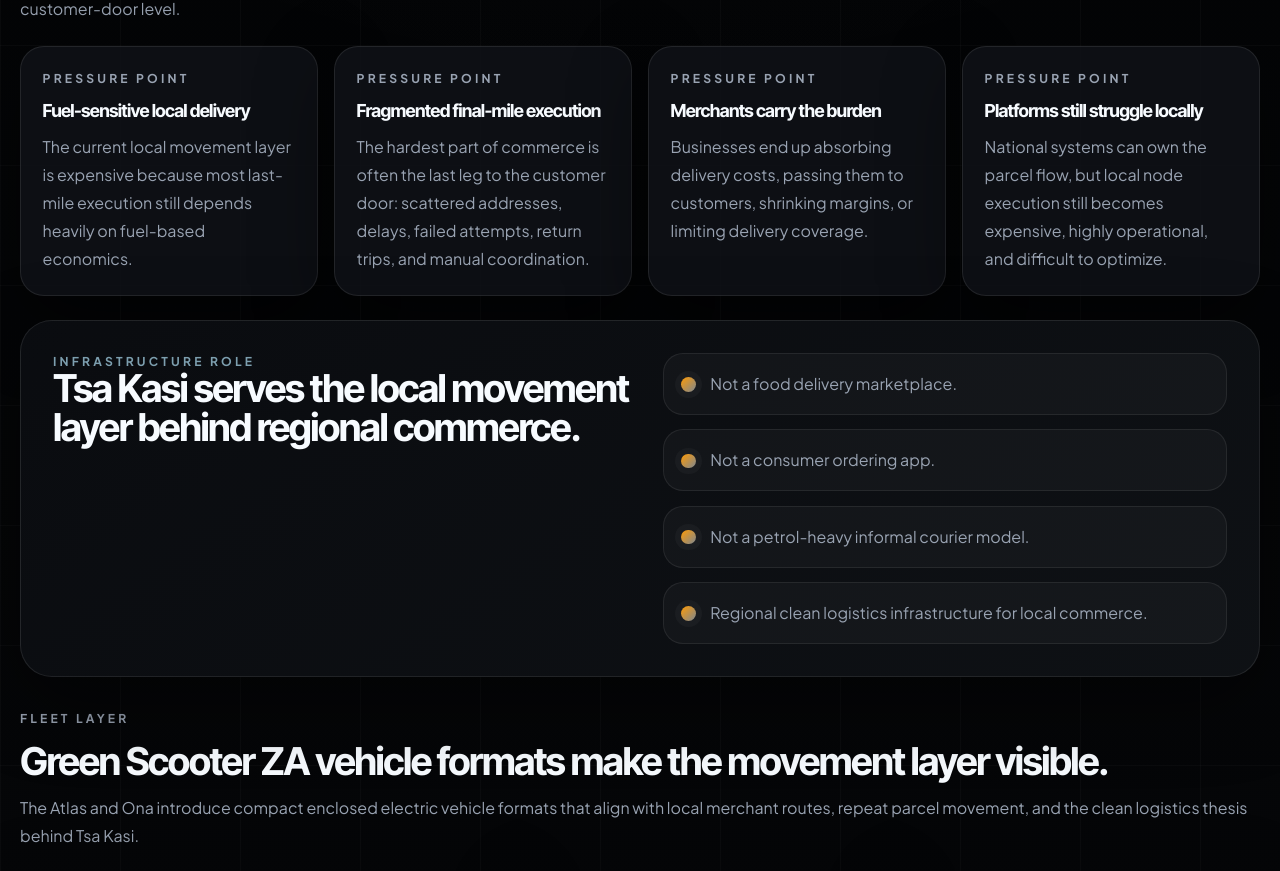
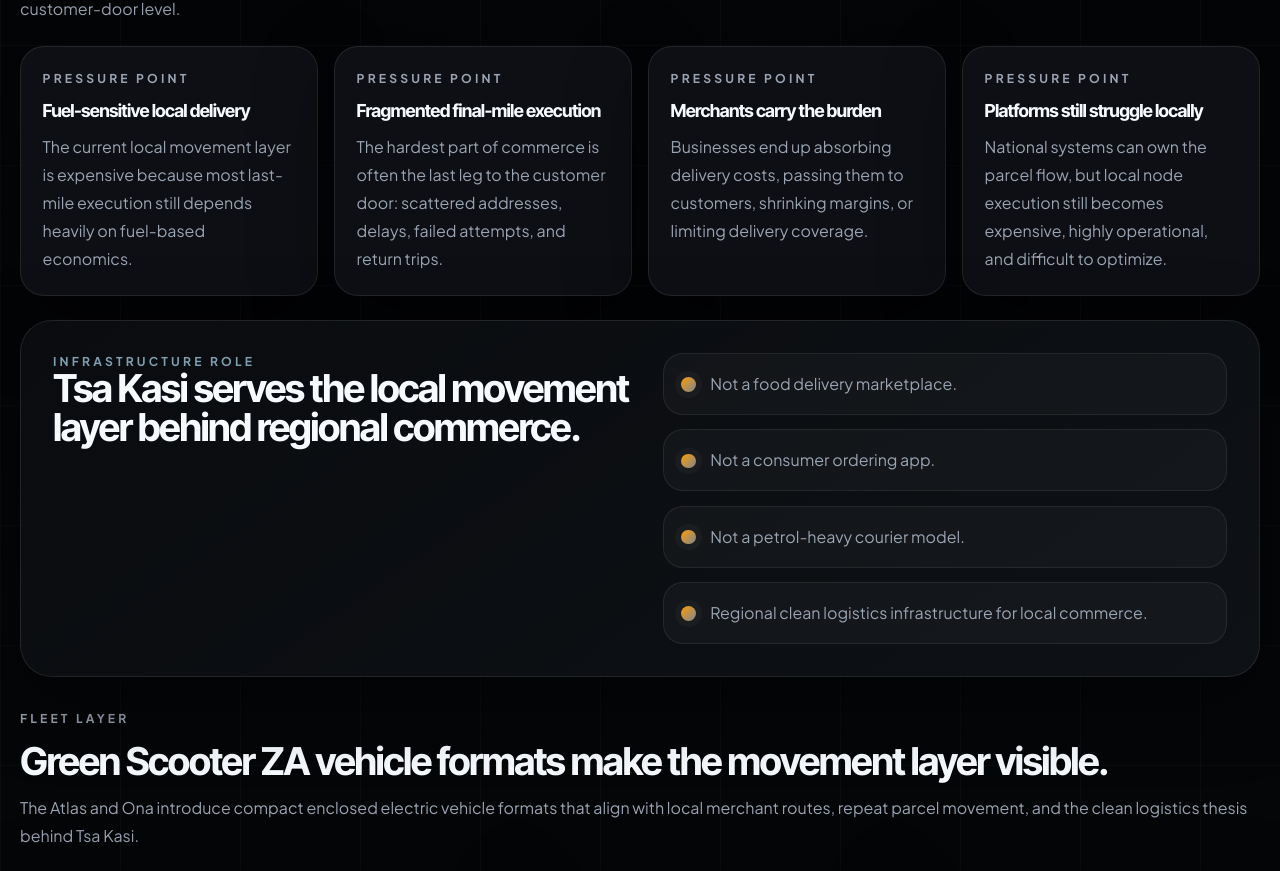
Before and after one commit to nentswunienterprises-oss/tsakasi, a React (Vite) app: page / in a window 1280 px wide. Shown: the part 1035-1906 px from the top of the page. Built offline with nearby package versions, Linux system fonts and the light colour scheme.

Commit message:
Tighten site messaging

```diff
--- a/src/data/site.ts
+++ b/src/data/site.ts
@@ -13,7 +13,7 @@
   },
   {
     title: "Fragmented final-mile execution",
-    body: "The hardest part of commerce is often the last leg to the customer door: scattered addresses, delays, failed attempts, return trips, and manual coordination.",
+    body: "The hardest part of commerce is often the last leg to the customer door: scattered addresses, delays, failed attempts, and return trips.",
   },
   {
     title: "Merchants carry the burden",
@@ -28,7 +28,7 @@
 export const positionStatements = [
   "Not a food delivery marketplace.",
   "Not a consumer ordering app.",
-  "Not a petrol-heavy informal courier model.",
+  "Not a petrol-heavy courier model.",
   "Regional clean logistics infrastructure for local commerce.",
 ];
 
```
